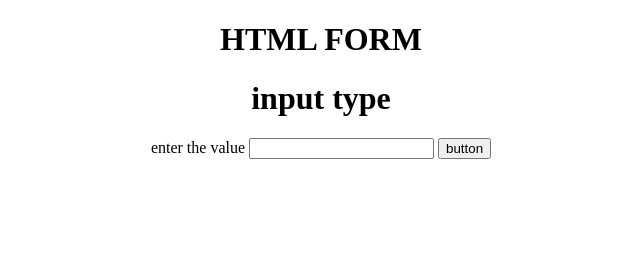
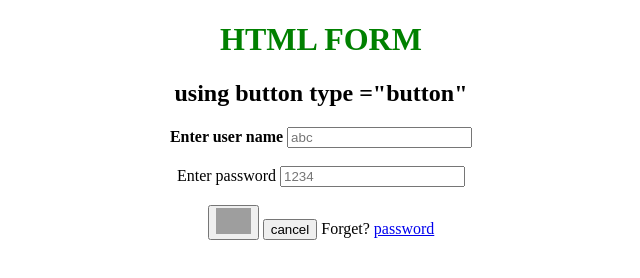
Before and after one commit to vinaygshet/form2, a plain HTML site: page about.html in a window 1280 px wide. Shown: the whole page, without its empty margins (319-959 px from the left). Drawn offline with Linux system fonts and the light colour scheme; grey boxes are pictures that could not be loaded.

Commit message:
first commit

```diff
--- a/about.html
+++ b/about.html
@@ -7,18 +7,25 @@
     <title>Document</title>
     <script>
         function foo(){
-            alert("value submitted");
+            alert("login successful");
         }
     </script>
 </head>
 <body style="text-align: center;">
-    <h1 style="color:black ;"><b>HTML FORM</b></h1>
-    <h1><strong> input type</strong></h1>
-    <form >
-        <label for="submit">enter the value</label>
-<input type="text">
-<input type="button" id="submit" value="button"  onclick="foo()">
+    <form  onsubmit="foo()">
+
+        <h1 style="color:green"><strong>HTML FORM</strong></h1>
+        <h2><b>using button type ="button"</b></h2>
+        <label for="unme"><b>Enter user name</b>
+            <input type="text" name="unme" id="unme" placeholder="abc" required>
+        </label><br><br>
+        <label for="psd">Enter password
+            <input type="password" name="psd" id="psd" placeholder="1234" required>
+
+        </label><br><br>
+        <button type="submit" value="button" ><img src="https://www.freeiconspng.com/uploads/green-login-icon-vector-2.jpg" width="35" alt="Green Login Icon vector" /></button>
+        <button type="button" class="cancelbtn">cancel</button>
+        <span class="psd">Forget? <a href="#">password</a></span>
     </form>
-
 </body>
 </html>
```
